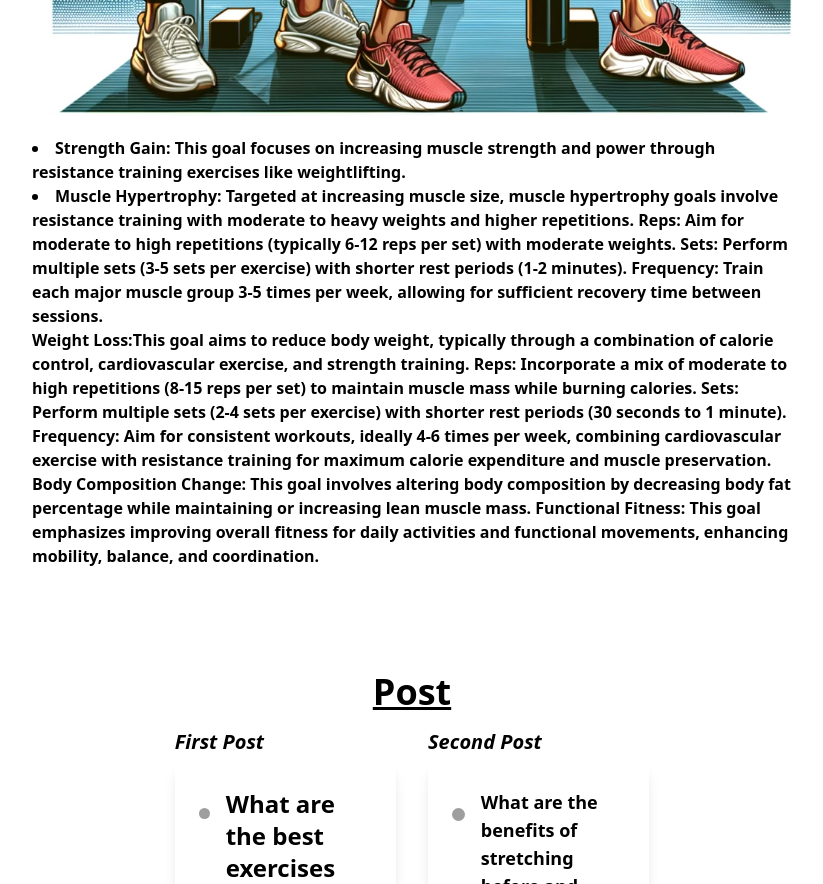
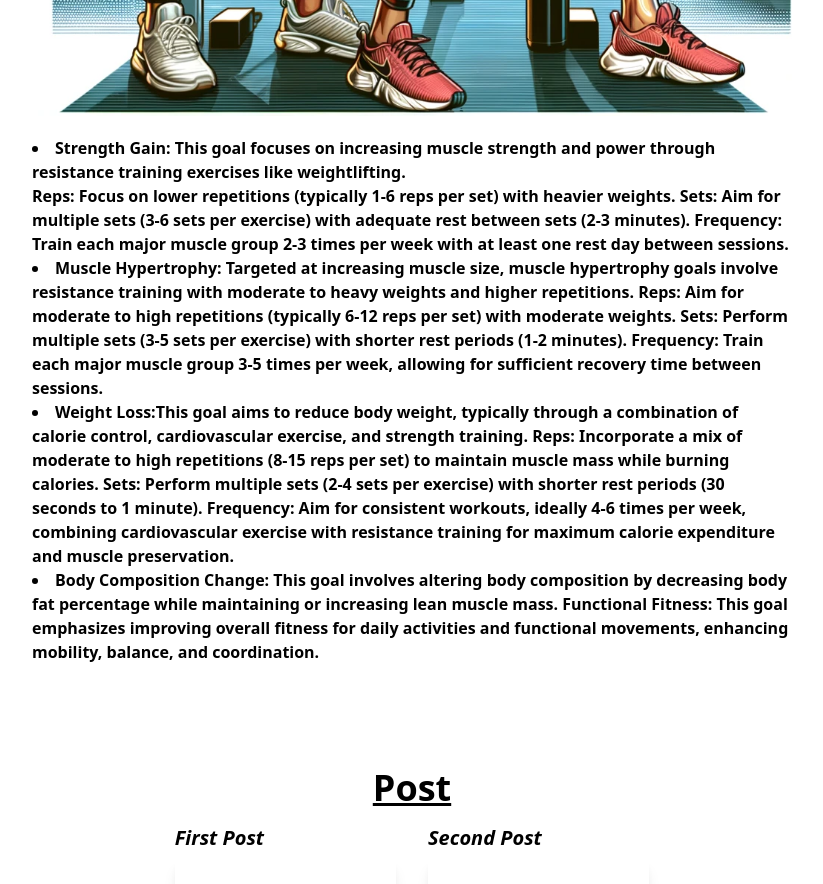
Before and after one commit to Amawareness24/Mywebsite, a plain HTML site: page index.html in a window 1280 px wide. Shown: the part 4060-4944 px from the top of the page, without its empty margins (228-1051 px from the left). Drawn offline with nearby package versions, Linux system fonts and the light colour scheme; grey boxes are pictures that could not be loaded.

Commit message:
Update index.html

```diff
--- a/index.html
+++ b/index.html
@@ -483,22 +483,22 @@
             <div class="container mx-auto">
              <img src="images/Var.png" alt="Var Image">
         <li> Strength Gain: This goal focuses on increasing muscle strength and power through resistance training exercises like weightlifting.
-<br Reps: Focus on lower repetitions (typically 1-6 reps per set) with heavier weights.
+<p> Reps: Focus on lower repetitions (typically 1-6 reps per set) with heavier weights.
 Sets: Aim for multiple sets (3-6 sets per exercise) with adequate rest between sets (2-3 minutes).
-Frequency: Train each major muscle group 2-3 times per week with at least one rest day between sessions.</li>
+Frequency: Train each major muscle group 2-3 times per week with at least one rest day between sessions.</p></li>
 
         <li>Muscle Hypertrophy: Targeted at increasing muscle size, muscle hypertrophy goals involve resistance training with moderate to heavy weights and higher repetitions.
 Reps: Aim for moderate to high repetitions (typically 6-12 reps per set) with moderate weights.
 Sets: Perform multiple sets (3-5 sets per exercise) with shorter rest periods (1-2 minutes).
 Frequency: Train each major muscle group 3-5 times per week, allowing for sufficient recovery time between sessions.</li>
 
-Weight Loss:This goal aims to reduce body weight, typically through a combination of calorie control, cardiovascular exercise, and strength training.
+<li>Weight Loss:This goal aims to reduce body weight, typically through a combination of calorie control, cardiovascular exercise, and strength training.
 Reps: Incorporate a mix of moderate to high repetitions (8-15 reps per set) to maintain muscle mass while burning calories.
 Sets: Perform multiple sets (2-4 sets per exercise) with shorter rest periods (30 seconds to 1 minute).
-Frequency: Aim for consistent workouts, ideally 4-6 times per week, combining cardiovascular exercise with resistance training for maximum calorie expenditure and muscle preservation.
+Frequency: Aim for consistent workouts, ideally 4-6 times per week, combining cardiovascular exercise with resistance training for maximum calorie expenditure and muscle preservation.</li>
 
-Body Composition Change: This goal involves altering body composition by decreasing body fat percentage while maintaining or increasing lean muscle mass.
-Functional Fitness: This goal emphasizes improving overall fitness for daily activities and functional movements, enhancing mobility, balance, and coordination.
+<li>Body Composition Change: This goal involves altering body composition by decreasing body fat percentage while maintaining or increasing lean muscle mass.
+Functional Fitness: This goal emphasizes improving overall fitness for daily activities and functional movements, enhancing mobility, balance, and coordination.</li>
             </div>
                 </center>
     </section>
```
